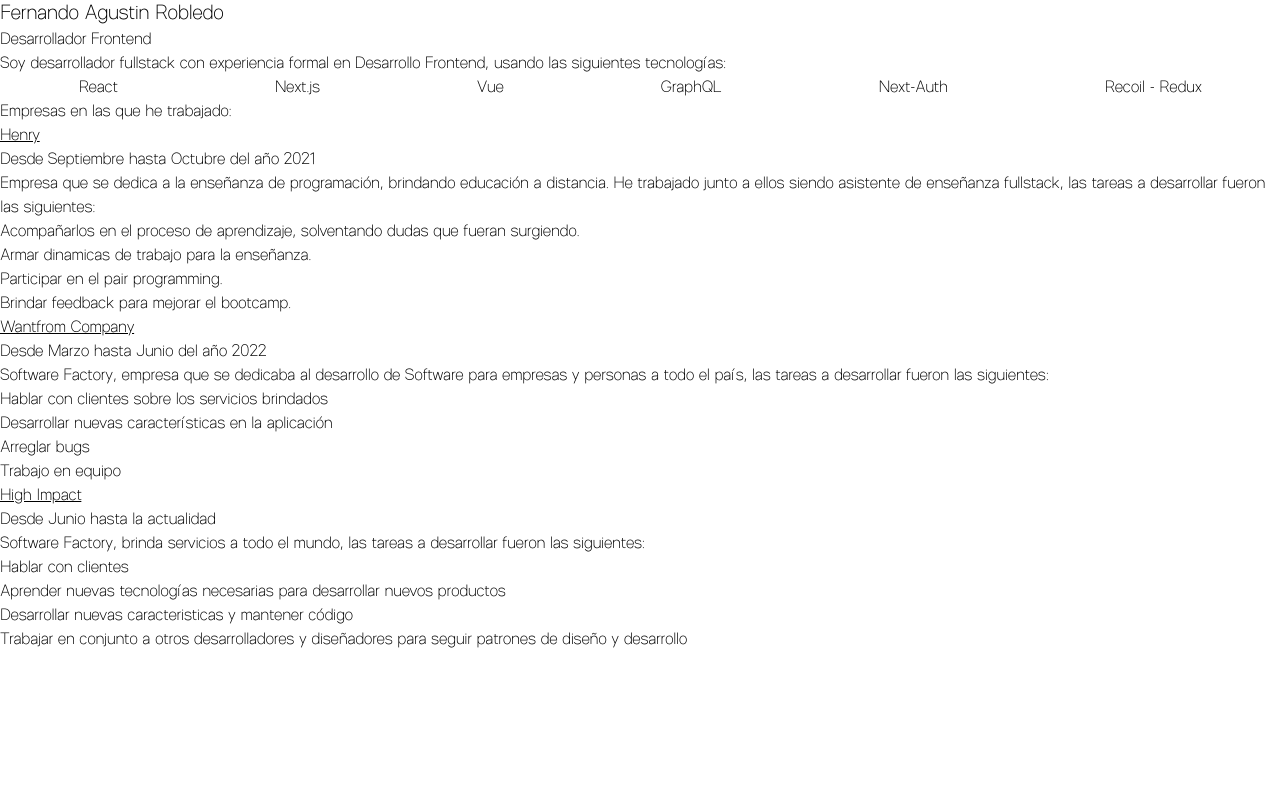
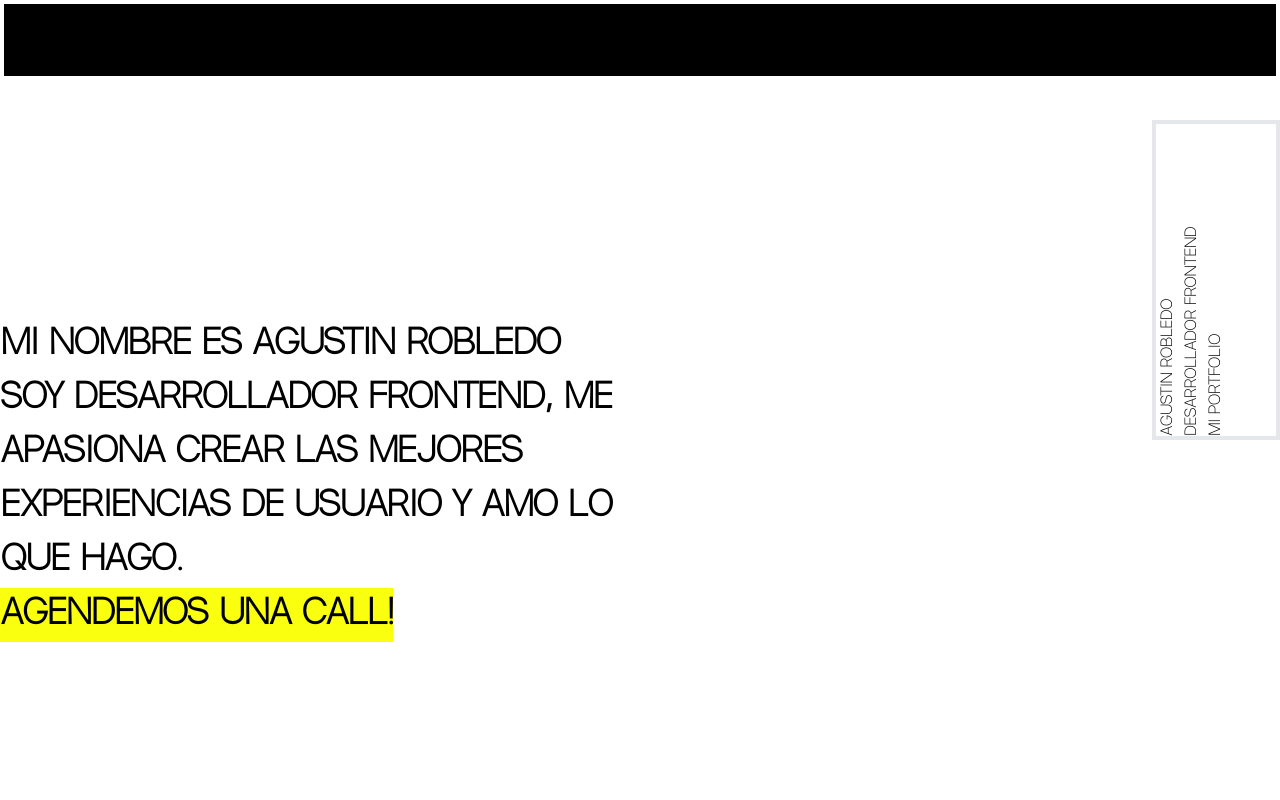
Before and after one commit to agustinrobledo/portfolio-remake, a Next.js app: page / in a window 1280 px wide. Shown: the top 800 px of the page. Built offline with nearby package versions, Linux system fonts and the light colour scheme.

Commit message:
aside and styles

```diff
--- a/pages/index.tsx
+++ b/pages/index.tsx
@@ -1,11 +1,15 @@
 import Hero from "../src/components/Hero";
 import Experience from "../src/components/Experience";
 import Wrapper from "../src/components/Wrapper";
+import Navbar from "../src/components/Navbar";
+import AsideInfo from "../src/components/AsideInfo";
 
 export default function Home() {
   return (
     <Wrapper className={"font-sans"}>
       <>
+        <Navbar />
+        <AsideInfo />
         <Hero />
         <Experience />
       </>
--- /dev/null
+++ b/src/components/AsideInfo.tsx
@@ -0,0 +1,20 @@
+import React from "react";
+
+const AsideInfo = () => {
+  return (
+    <div className="max-w-screen-xl w-full h-screen mx-auto fixed flex justify-end">
+      <div className="border-4 h-80 mt-10 w-32 flex flex-col justify-center ">
+        <div
+          className="rotate-180 flex- flex-col h-full justify-center"
+          style={{ writingMode: "vertical-rl" }}
+        >
+          <h1>AGUSTIN ROBLEDO</h1>
+          <p>DESARROLLADOR FRONTEND</p>
+          <p>MI PORTFOLIO</p>
+        </div>
+      </div>
+    </div>
+  );
+};
+
+export default AsideInfo;
--- a/src/components/Experience.tsx
+++ b/src/components/Experience.tsx
@@ -57,7 +57,8 @@ const Experience = () => {
   }, []);
 
   return (
-    <section>
+    <section className="sticky top-0">
+      <h2>EXPERIENCIA:</h2>
       <p>
         Soy desarrollador fullstack con experiencia formal en Desarrollo
         Frontend, usando las siguientes tecnologías:
--- a/src/components/Hero.tsx
+++ b/src/components/Hero.tsx
@@ -1,8 +1,14 @@
 const Hero = () => {
   return (
-    <section className="flex flex-col">
-      <h1 className="text-xl font-sans">Fernando Agustin Robledo</h1>
-      <h2 className="text-md">Desarrollador Frontend</h2>
+    <section className="flex flex-col justify-center text-4xl h-screen w-1/2 font-bold leading-normal">
+      <div>
+        <h1>MI NOMBRE ES AGUSTIN ROBLEDO</h1>
+        <p>
+          SOY DESARROLLADOR FRONTEND, ME APASIONA CREAR LAS MEJORES EXPERIENCIAS
+          DE USUARIO Y AMO LO QUE HAGO.
+        </p>
+        <button className="bg-yellow text-black">AGENDEMOS UNA CALL!</button>
+      </div>
     </section>
   );
 };
--- /dev/null
+++ b/src/components/Navbar.tsx
@@ -0,0 +1,15 @@
+import React from "react";
+
+const Navbar = () => {
+  return (
+    <nav className="max-w-screen-xl mx-auto sticky bg-black top-0 left-0 right-0 py-6 border-white border-4">
+      <div className="flex flex-row gap-2">
+        <a href="">EXPERIENCIA</a>
+        <a href="">PROYECTOS</a>
+        <a href="">SOBRE MÍ</a>
+      </div>
+    </nav>
+  );
+};
+
+export default Navbar;
--- a/tailwind.config.js
+++ b/tailwind.config.js
@@ -12,6 +12,9 @@ module.exports = {
       fontFamily: {
         sans: ["var(--font-juplus)", ...fontFamily.sans],
       },
+      colors: {
+        yellow: "#FAFF0F",
+      },
     },
   },
   plugins: [],
```
Also changed, not shown: 1 other file (tests, documents, lock files or other folders).
